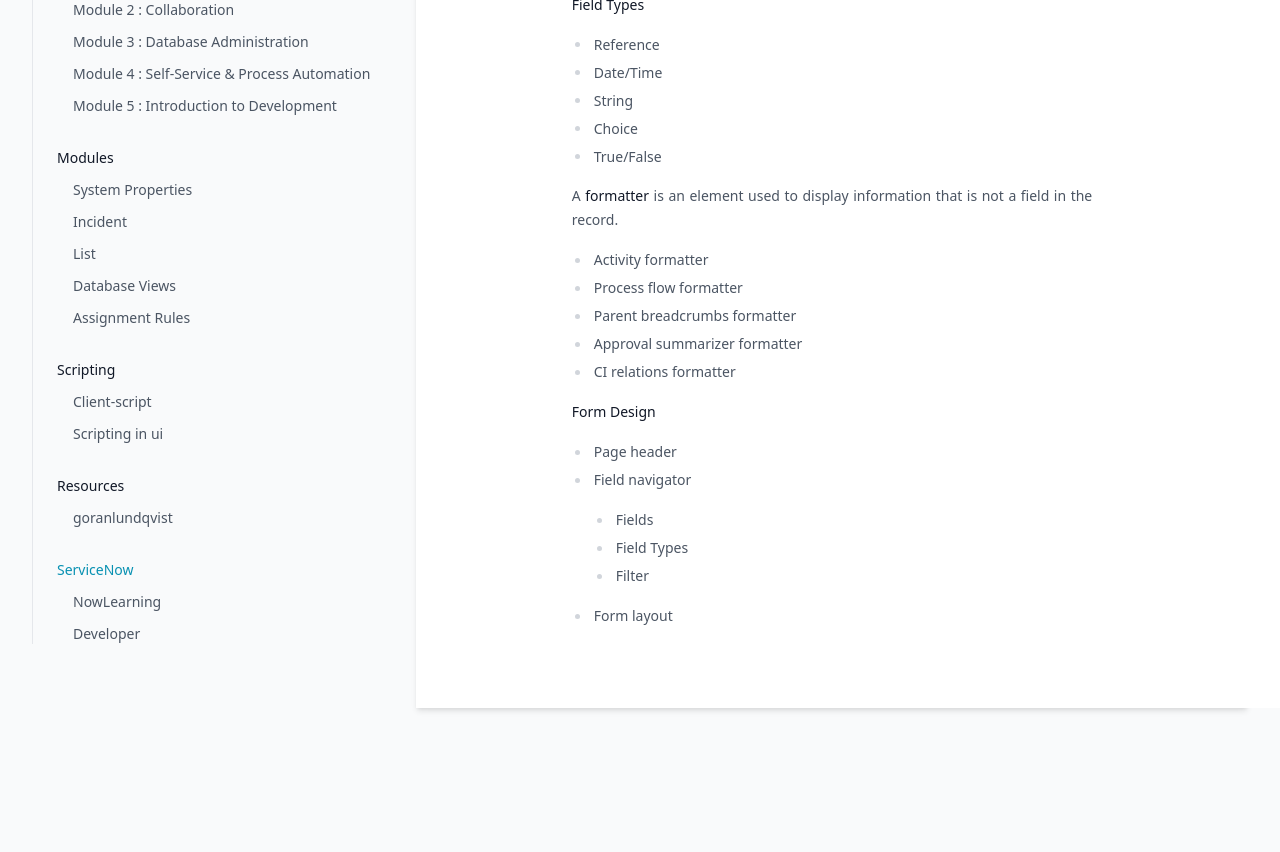
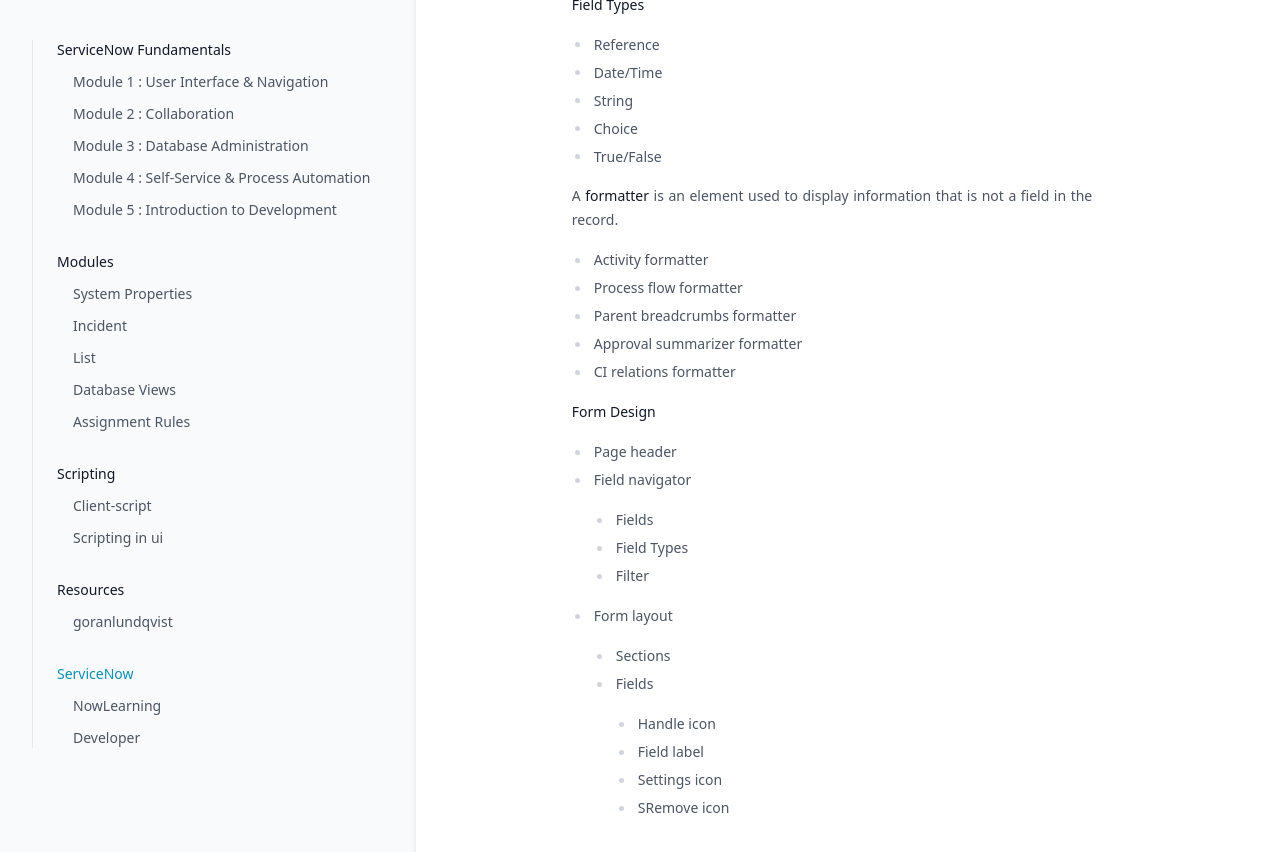
Before and after one commit to greglejeune/ebook, a Jekyll site: the page built from _servicenow/2021-11-01-snf-module1.md, in a window 1280 px wide and 900 px high, scrolled down 4551 px. Shown: the top 852 px of the window. Built offline with Jekyll 4.4.1, drawn with Linux system fonts in a browser that asks for light colours.

Commit message:
Update 2021-11-01-snf-module1.md

```diff
--- a/_servicenow/2021-11-01-snf-module1.md
+++ b/_servicenow/2021-11-01-snf-module1.md
@@ -241,5 +241,19 @@ category: snf
       <li>Filter</li>
     </ul>
   </li>
-  <li>Form layout</li>
+  <li>
+    Form layout
+    <ul>
+      <li>Sections</li>
+      <li>
+        Fields
+        <ul>
+          <li>Handle icon</li>
+          <li>Field label</li>
+          <li>Settings icon</li>
+          <li>SRemove icon</li>
+        </ul>
+      </li>
+    </ul>
+  </li>
 </ul>
```
